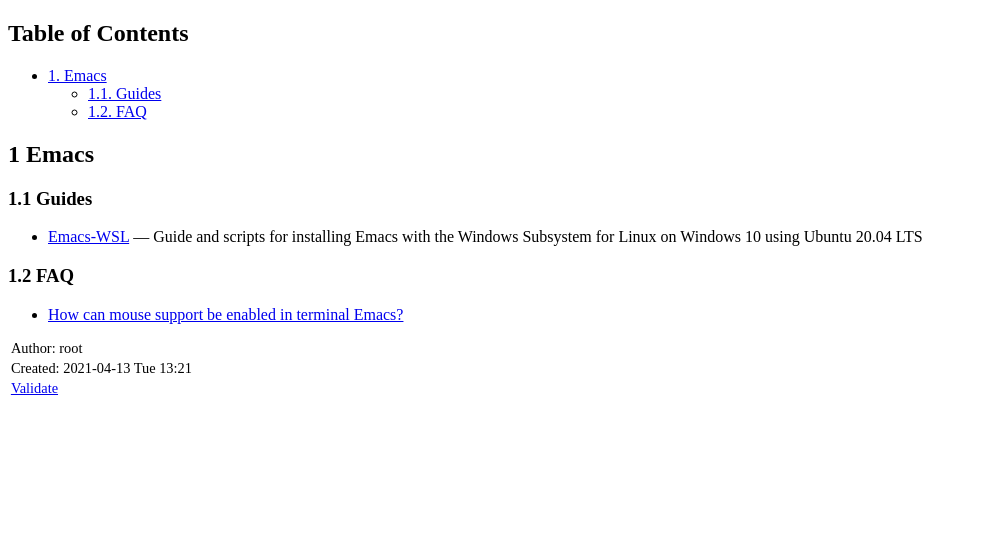
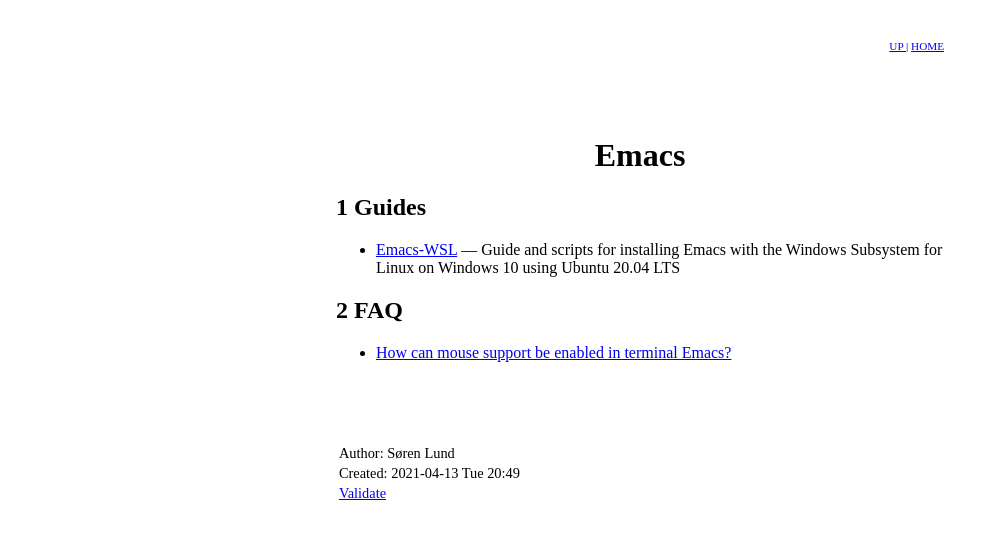
Before and after one commit to soren/bookmarks, a plain HTML site: page emacs.html in a window 1280 px wide. Shown: the whole page, without its empty margins (0-999 px from the left). Drawn offline with Linux system fonts and the light colour scheme.

Commit message:
deploy: a6fe294e673470628402c527d33c58a733d2d435

```diff
--- a/emacs.html
+++ b/emacs.html
@@ -3,12 +3,12 @@
 "http://www.w3.org/TR/xhtml1/DTD/xhtml1-strict.dtd">
 <html xmlns="http://www.w3.org/1999/xhtml" lang="en" xml:lang="en">
 <head>
-<!-- 2021-04-13 Tue 13:21 -->
+<!-- 2021-04-13 Tue 20:49 -->
 <meta http-equiv="Content-Type" content="text/html;charset=utf-8" />
 <meta name="viewport" content="width=device-width, initial-scale=1" />
-<title>&lrm;</title>
+<title>Emacs</title>
 <meta name="generator" content="Org mode" />
-<meta name="author" content="root" />
+<meta name="author" content="Søren Lund" />
 <style type="text/css">
  <!--/*--><![CDATA[/*><!--*/
   .title  { text-align: center;
@@ -193,6 +193,7 @@
   .org-svg { width: 90%; }
   /*]]>*/-->
 </style>
+<style>#org-div-home-and-up, #content, #postamble {max-width: 38rem; padding: 2rem; margin: auto}</style>
 <script type="text/javascript">
 // @license magnet:?xt=urn:btih:e95b018ef3580986a04669f1b5879592219e2a7a&dn=public-domain.txt Public Domain
 <!--/*--><![CDATA[/*><!--*/
@@ -217,46 +218,34 @@
 </script>
 </head>
 <body>
-<div id="content">
-<div id="table-of-contents">
-<h2>Table of Contents</h2>
-<div id="text-table-of-contents">
-<ul>
-<li><a href="#org0eeb616">1. Emacs</a>
-<ul>
-<li><a href="#org8d9f058">1.1. Guides</a></li>
-<li><a href="#orgfac0ffa">1.2. FAQ</a></li>
-</ul>
-</li>
-</ul>
-</div>
-</div>
-<div id="outline-container-org0eeb616" class="outline-2">
-<h2 id="org0eeb616"><span class="section-number-2">1</span> Emacs</h2>
+<div id="org-div-home-and-up">
+ <a accesskey="h" href="index.html"> UP </a>
+ |
+ <a accesskey="H" href="index.html"> HOME </a>
+</div><div id="content">
+<h1 class="title">Emacs</h1>
+
+<div id="outline-container-org07869cf" class="outline-2">
+<h2 id="org07869cf"><span class="section-number-2">1</span> Guides</h2>
 <div class="outline-text-2" id="text-1">
-</div>
-<div id="outline-container-org8d9f058" class="outline-3">
-<h3 id="org8d9f058"><span class="section-number-3">1.1</span> Guides</h3>
-<div class="outline-text-3" id="text-1-1">
 <ul class="org-ul">
 <li><a href="https://github.com/hubisan/emacs-wsl">Emacs-WSL</a> — Guide and scripts for installing Emacs with the Windows Subsystem for Linux on Windows 10 using Ubuntu 20.04 LTS</li>
 </ul>
 </div>
 </div>
 
-<div id="outline-container-orgfac0ffa" class="outline-3">
-<h3 id="orgfac0ffa"><span class="section-number-3">1.2</span> FAQ</h3>
-<div class="outline-text-3" id="text-1-2">
+<div id="outline-container-orgf6c6d1e" class="outline-2">
+<h2 id="orgf6c6d1e"><span class="section-number-2">2</span> FAQ</h2>
+<div class="outline-text-2" id="text-2">
 <ul class="org-ul">
 <li><a href="https://unix.stackexchange.com/a/406519">How can mouse support be enabled in terminal Emacs?</a></li>
 </ul>
 </div>
 </div>
 </div>
-</div>
 <div id="postamble" class="status">
-<p class="author">Author: root</p>
-<p class="date">Created: 2021-04-13 Tue 13:21</p>
+<p class="author">Author: Søren Lund</p>
+<p class="date">Created: 2021-04-13 Tue 20:49</p>
 <p class="validation"><a href="https://validator.w3.org/check?uri=referer">Validate</a></p>
 </div>
 </body>
```
Also changed, not shown: incoming.html (+12 -19 lines), index.html (renamed from README.html, +7 -18 lines).
